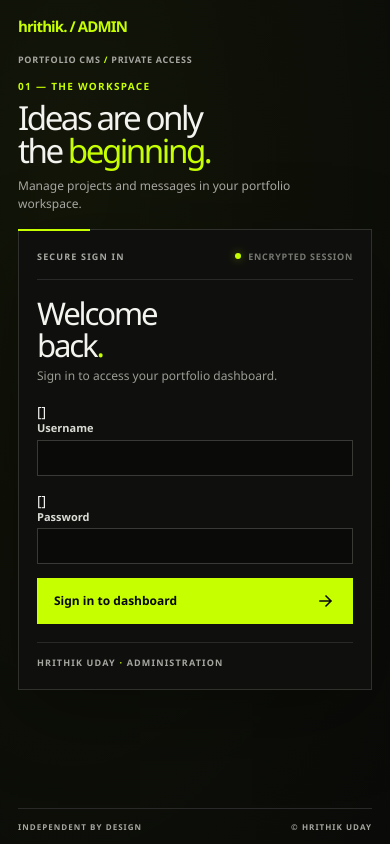
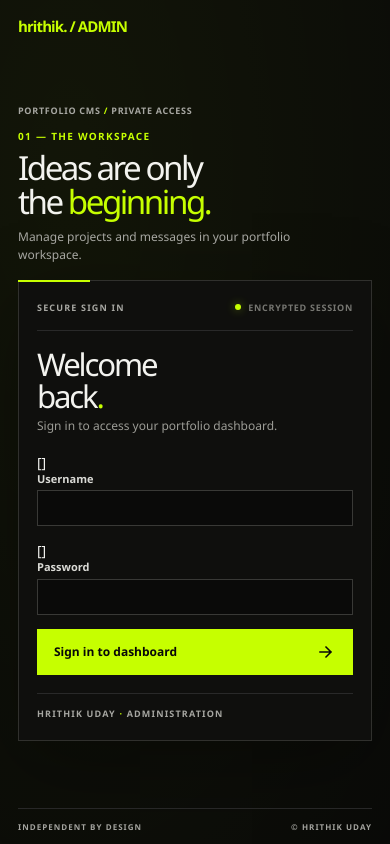
Before and after one commit to xeonrag/portfolio, a Django app: template backend/templates/admin/login.html in a window 390 px wide. Run offline with Django 5.2, Linux system fonts and the light colour scheme; the template is opened without the code that fills it: most values are stand-ins (such as "Sample title", 1, 10 or a date in 2020); form fields are guessed from the names that the template uses.

Commit message:
Center admin login across screen sizes
Co-authored-by: Copilot <223556219+Copilot@users.noreply.github.com>

```diff
--- a/backend/contact/static/contact/admin.css
+++ b/backend/contact/static/contact/admin.css
@@ -596,7 +596,7 @@ body.login #content {
   display: flex;
   min-height: 300px;
   flex-direction: column;
-  align-self: start;
+  align-self: center;
   justify-content: space-between;
   padding: 8px 0 4px;
   overflow: hidden;
@@ -878,7 +878,7 @@ body.login #content {
 
   .admin-login__layout {
     grid-template-columns: 1fr;
-    align-content: start;
+    align-content: safe center;
     align-items: start;
     gap: 16px;
     padding: 18px 0 16px;
```
